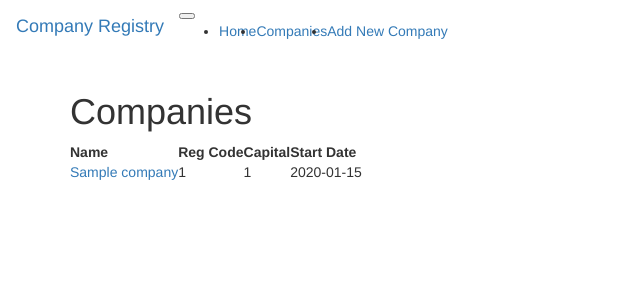
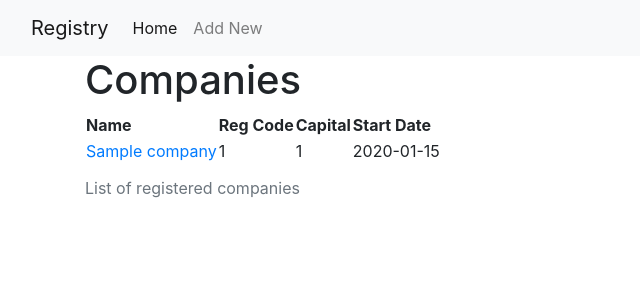
Before and after one commit to iliketurtles83/docker-flask-postgres, a Flask app: page / in a window 1280 px wide. Shown: the top 300 px of the page, without its empty margins (0-640 px from the left). Run offline with Flask 2, Linux system fonts and the light colour scheme; tables that the repository leaves empty hold one stand-in row (values such as "Sample post"); some libraries are stand-ins or nearby versions.

Commit message:
fixed navbar

```diff
--- a/web/templates/index.html
+++ b/web/templates/index.html
@@ -1,19 +1,27 @@
-{% extends "bootstrap/base.html" %}
+<!DOCTYPE html>
+<html lang="en">
+    <head>
+        {% block head %}
+        <meta charset="utf-8">
+        <meta name="viewport" content="width=device-width, initial-scale=1, shrink-to-fit=no">
+        {% block styles %}
+            {{ bootstrap.load_css() }}
+        {% endblock %}
 
-{% block title %}Company Registry{% endblock %}
-
-{% block styles %}
-{{ super() }}
+        <title>Company Registry</title>
         {% endblock %}
+    </head>
 
     {% block navbar %}
         {% include 'navbar.html' %}
     {% endblock %}
 
+    <body>
         {% block content %}
         <div class="container">
             <h1>Companies</h1>
             <table>
+                <caption>List of registered companies</caption>
                 <tr>
                     <th>Name</th>
                     <th>Reg Code</th>
@@ -31,3 +39,5 @@
             </table>
         </div>
         {% endblock %}
+    </body>
+</html>
--- a/web/templates/navbar.html
+++ b/web/templates/navbar.html
@@ -1,19 +1,16 @@
 <nav class="navbar navbar-expand-lg navbar-light bg-light">
     <div class="container-fluid">
-    <a class="navbar-brand" href="#">Company Registry</a>
-    <button class="navbar-toggler" type="button" data-toggle="collapse" data-target="#navbarNav" aria-controls="navbarNav" aria-expanded="false" aria-label="Toggle navigation">
+        <a class="navbar-brand" href="#">Registry</a>
+        <button class="navbar-toggler" type="button" data-bs-toggle="collapse" data-bs-target="#navbarNav" aria-controls="navbarNav" aria-expanded="false" aria-label="Toggle navigation">
             <span class="navbar-toggler-icon"></span>
         </button>
         <div class="collapse navbar-collapse" id="navbarNav">
-        <ul class="navbar-nav mr-auto">
-            <li class="nav-item active">
-                <a class="nav-link" href="{{ url_for('main.hello') }}">Home <span class="sr-only">(current)</span></a>
+            <ul class="navbar-nav me-auto mb-2 mb-lg-0">
+                <li class="nav-item">
+                    <a class="nav-link active" aria-current="page" href="{{ url_for('main.hello') }}">Home</a>
                 </li>
                 <li class="nav-item">
-                <a class="nav-link" href="{{ url_for('main.get_companies') }}">Companies</a>
-            </li>
-            <li class="nav-item">
-                <a class="nav-link" href="{{ url_for('main.create_company') }}">Add New Company</a>
+                    <a class="nav-link" href="{{ url_for('main.create_company') }}">Add New</a>
                 </li>
             </ul>
         </div>
```
Also changed, not shown: web/templates/details.html (+19 -2 lines). Lines whose indentation alone changed are shown as unchanged.
